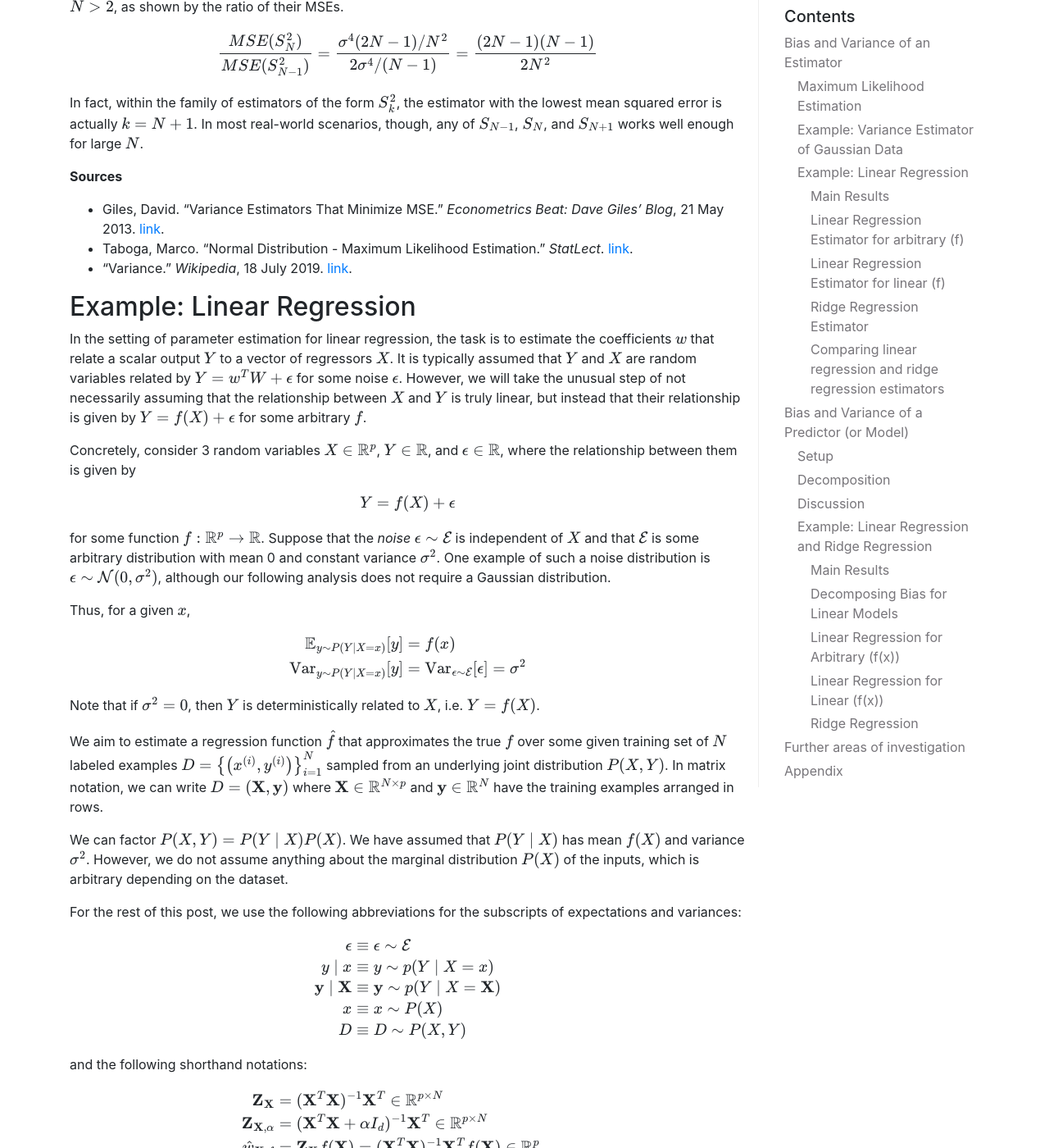
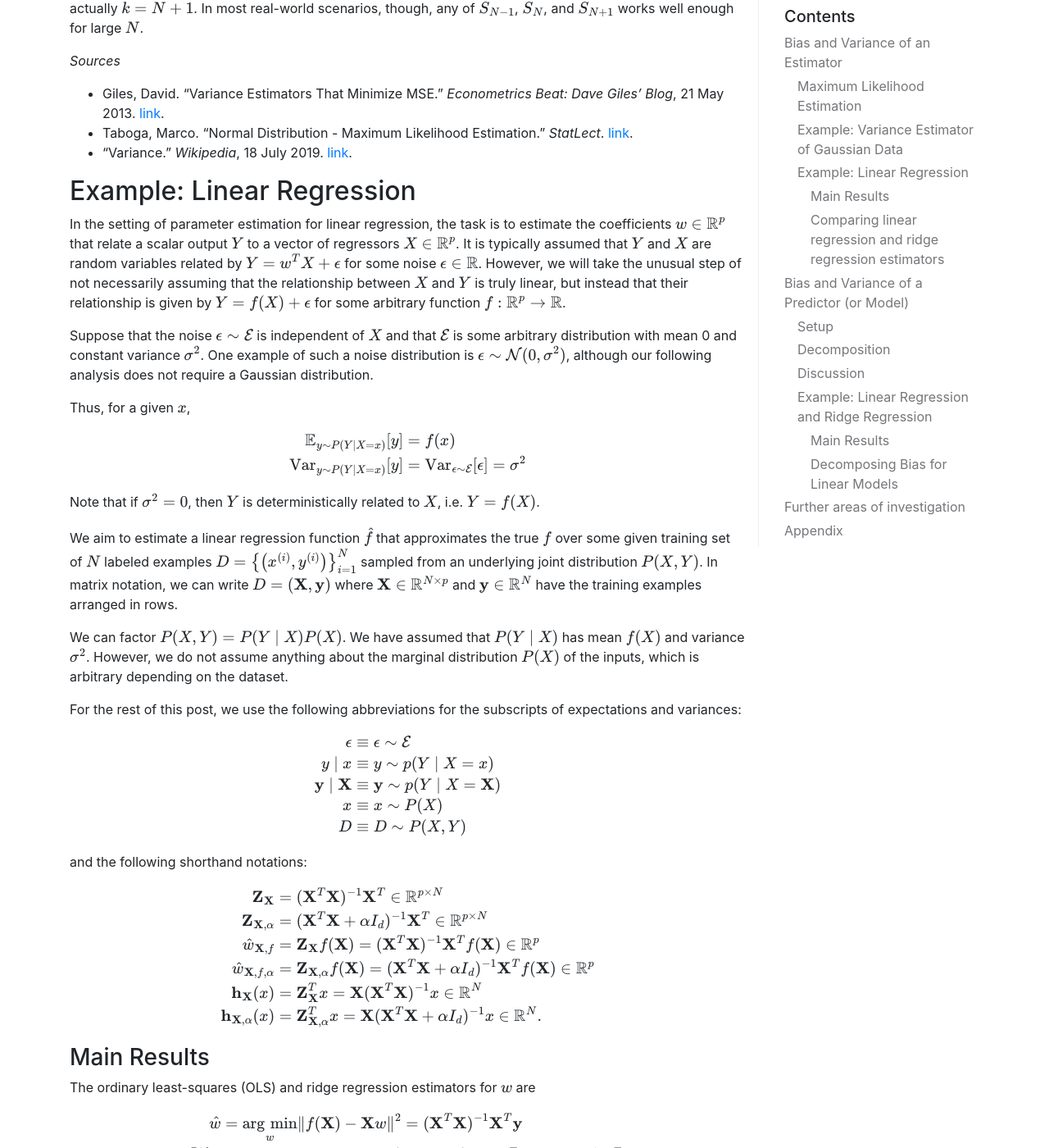
Before and after one commit to chrisyeh96/chrisyeh96.github.io, a Jekyll site: the page built from _posts/2019-07-18-bias-variance-decomposition.md, in a window 1280 px wide and 1400 px high, scrolled down 3609 px. Shown: the whole window at 82% size. Built offline with Jekyll 4.4.1, drawn with Linux system fonts in a browser that asks for light colours; some of the changed text lies outside the part shown.

Commit message:
Bias-Variance: fix typo. Simplify headings

```diff
--- a/_posts/2019-07-18-bias-variance-decomposition.md
+++ b/_posts/2019-07-18-bias-variance-decomposition.md
@@ -82,13 +83,13 @@
 $$
 
 Terminology for an estimator $$\Th$$:
-- **standard error**: $$SE(\Th) = \sqrt{\var[\Th]}$$
-- **unbiased**: $$\Bias[\Th] = 0$$
-- **efficient**: $$\var[\Th]$$ equals the Cramer-Rao lower bound $$I(T)^{-1} / N$$ where $$I(T)$$ is the Fisher Information matrix of $$T$$
-    - **_asymptotically_ efficient**: the estimator achieves this bound asymptotically as the number of samples $$N \to \infty$$
-- **consistent**: $$\Th \to T$$ in probability as $$N \to \infty$$
+- The **standard error** of $$\Th$$ is $$SE(\Th) = \sqrt{\var[\Th]}$$.
+- $$\Th$$ is **unbiased** if $$\Bias[\Th] = 0$$.
+- $$\Th$$ is **efficient** if $$\var[\Th]$$ equals the Cramer-Rao lower bound $$I(T)^{-1} / N$$ where $$I(T)$$ is the Fisher Information matrix of $$T$$.
+    - $$\Th$$ is **_asymptotically_ efficient** if it achieves this bound asymptotically as the number of samples $$N \to \infty$$.
+- $$\Th$$ is **consistent** if $$\Th \to T$$ in probability as $$N \to \infty$$.
 
-**Sources**
+*Sources*
 
 - Fan, Zhou. Lecture Notes from STATS 200 course, Stanford University. Autumn 2016. [link](https://web.stanford.edu/class/archive/stats/stats200/stats200.1172/lectures.html).
 - "What is the difference between a consistent estimator and an unbiased estimator?" *StackExchange*. [link](https://stats.stackexchange.com/a/31047).
@@ -103,7 +104,7 @@
 
 is consistent and asymptotically efficient. See *Rice* 8.5.2 and 8.7.
 
-**Sources**
+*Sources*
 
 - Rice, John A. *Mathematical statistics and data analysis*. 3rd ed., Cengage Learning, 2006.
     - General statistics reference. Good discussion on maximum likelihood estimation.
@@ -174,7 +175,7 @@
 
 In fact, within the family of estimators of the form $$S_k^2$$, the estimator with the lowest mean squared error is actually $$k = N+1$$. In most real-world scenarios, though, any of $$S_{N-1}$$, $$S_N$$, and $$S_{N+1}$$ works well enough for large $$N$$.
 
-**Sources**
+*Sources*
 
 - Giles, David. "Variance Estimators That Minimize MSE." *Econometrics Beat: Dave Giles' Blog*, 21 May 2013. [link](https://davegiles.blogspot.com/2013/05/variance-estimators-that-minimize-mse.html).
 - Taboga, Marco. "Normal Distribution - Maximum Likelihood Estimation." *StatLect*. [link](https://www.statlect.com/fundamentals-of-statistics/normal-distribution-maximum-likelihood).
@@ -182,13 +183,9 @@
 
 ## Example: Linear Regression
 
-In the setting of parameter estimation for linear regression, the task is to estimate the coefficients $$w$$ that relate a scalar output $$Y$$ to a vector of regressors $$X$$. It is typically assumed that $$Y$$ and $$X$$ are random variables related by $$ Y = w^T W + \epsilon $$ for some noise $$\epsilon$$. However, we will take the unusual step of not necessarily assuming that the relationship between $$X$$ and $$Y$$ is truly linear, but instead that their relationship is given by $$Y = f(X) + \epsilon$$ for some arbitrary $$f$$.
+In the setting of parameter estimation for linear regression, the task is to estimate the coefficients $$w \in \R^p$$ that relate a scalar output $$Y$$ to a vector of regressors $$X \in \R^p$$. It is typically assumed that $$Y$$ and $$X$$ are random variables related by $$ Y = w^T X + \epsilon $$ for some noise $$\epsilon \in \R$$. However, we will take the unusual step of not necessarily assuming that the relationship between $$X$$ and $$Y$$ is truly linear, but instead that their relationship is given by $$Y = f(X) + \epsilon$$ for some arbitrary function $$f: \R^p \to \R$$.
 
-Concretely, consider 3 random variables $$X \in \R^p$$, $$Y \in \R$$, and $$\epsilon \in \R$$, where the relationship between them is given by
-
-$$ Y = f(X) + \epsilon $$
-
-for some function $$f: \R^p \to \R$$. Suppose that the *noise* $$\epsilon \sim \Noise$$ is independent of $$X$$ and that $$\Noise$$ is some arbitrary distribution with mean 0 and constant variance $$\sigma^2$$. One example of such a noise distribution is $$\epsilon \sim \mathcal{N}(0, \sigma^2)$$, although our following analysis does not require a Gaussian distribution.
+Suppose that the noise $$\epsilon \sim \Noise$$ is independent of $$X$$ and that $$\Noise$$ is some arbitrary distribution with mean 0 and constant variance $$\sigma^2$$. One example of such a noise distribution is $$\epsilon \sim \mathcal{N}(0, \sigma^2)$$, although our following analysis does not require a Gaussian distribution.
 
 Thus, for a given $$x$$,
 
@@ -307,7 +304,7 @@
   </tr>
 </table>
 
-### Linear Regression Estimator for arbitrary $$f$$
+**Linear Regression Estimator for arbitrary $$f$$**
 
 <details markdown="block"><summary>Details</summary>
 
@@ -384,7 +381,7 @@
 
 </details>
 
-### Linear Regression Estimator for linear $$f$$
+**Linear Regression Estimator for linear $$f$$**
 
 In this setting, we assume that $$f(x) = w^T x$$ for some true $$w$$. As a special case, if the noise is Gaussian distributed $$\epsilon \sim \mathcal{N}(0, \sigma^2)$$, then $$\wh$$ is the maximum likelihood estimator (MLE) for $$w$$, so it is consistent and asymptotically efficient.
 
@@ -422,7 +419,7 @@
 </details>
 
 
-### Ridge Regression Estimator
+**Ridge Regression Estimator**
 
 The ridge regression estimator $$\whR$$ is a linear function of the least-squares estimator $$\wh$$.
 
@@ -559,7 +556,7 @@
 
 As the proof for this is quite involved, we refer readers to Theorem 1.2 of *Wieringen, 2015* or Theorem 4.3 of *Hoerl and Kennard, 1970* for different proofs of this theorem.
 
-**Sources**
+*Sources*
 
 - Hoerl, Arthur E., and Robert W. Kennard. "Ridge regression: Biased estimation for nonorthogonal problems." *Technometrics* 12.1 (1970): 55-67. [link](https://www.tandfonline.com/doi/abs/10.1080/00401706.1970.10488634).
     - Proves that the MSE of ridge regression estimator is less than the MSE of the least-squares estimator for certain values of $$\alpha$$.
@@ -760,13 +757,13 @@
 
 </details>
 
-**Sources**
+*Sources*
 
 - "Decomposition of average squared bias." *StackExchange*. [link](https://stats.stackexchange.com/q/201779).
 - Hastie, Trevor, et al. *The Elements of Statistical Learning*. 2nd ed., Springer, 2009. [link](https://web.stanford.edu/~hastie/Papers/ESLII.pdf).
     - Discussion leading up to equation (2.27), and Sections 7.1-7.3.
 
-### Linear Regression for Arbitrary $$f(x)$$
+**Linear Regression for Arbitrary $$f$$**
 
 Beyond deriving the values in the chart, we also prove that if the training data $$\bfX$$ are fixed, then the average in-sample variance is $$\frac{1}{N}\sum_{i=1}^N \var[\fh(x^{(i)})] = \frac{p}{N} \sigma^2$$.
 
@@ -835,7 +832,7 @@
 
 </details>
 
-### Linear Regression for Linear $$f(x)$$
+**Linear Regression for Linear $$f$$**
 
 For linear $$f$$, in addition to proving the bias and variance results in the table above, we show that for large $$N$$ and assuming $$\E[X] = 0$$, the expected variance is $$\E_x[\var[\fh(x)]] = \frac{p}{N} \sigma^2$$. Then, the expected MSE is
 
@@ -887,12 +884,12 @@
 
 </details>
 
-**Sources**
+*Sources*
 
 - Weatherwax, John L., and David Epstein. *A Solution Manual and Notes for: The Elements of Statistical Learning*. 2019. [link](https://waxworksmath.com/Authors/G_M/Hastie/WriteUp/Weatherwax_Epstein_Hastie_Solution_Manual.pdf).
     - Chapter 2, variance of linear regression model when actual data relationship is linear.
 
-### Ridge Regression
+**Ridge Regression**
 
 The bias and variance expressions for ridge regression come as a straightforward application of the equations (copied again below) that use the existing results for the bias and variance of the ridge regression estimators.
 
```
Also changed, not shown: other parts of _posts/2019-07-18-bias-variance-decomposition.md (+2 -1 lines).
